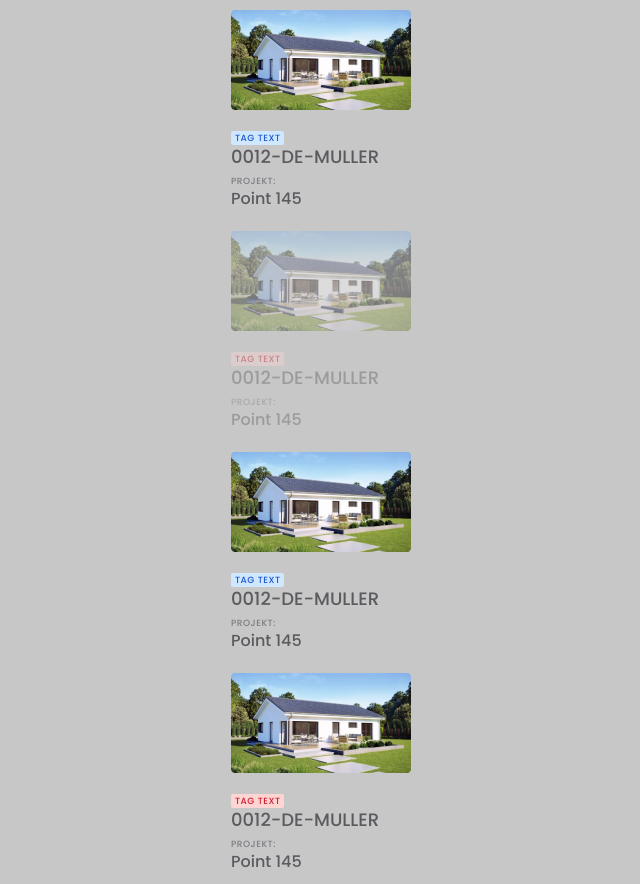
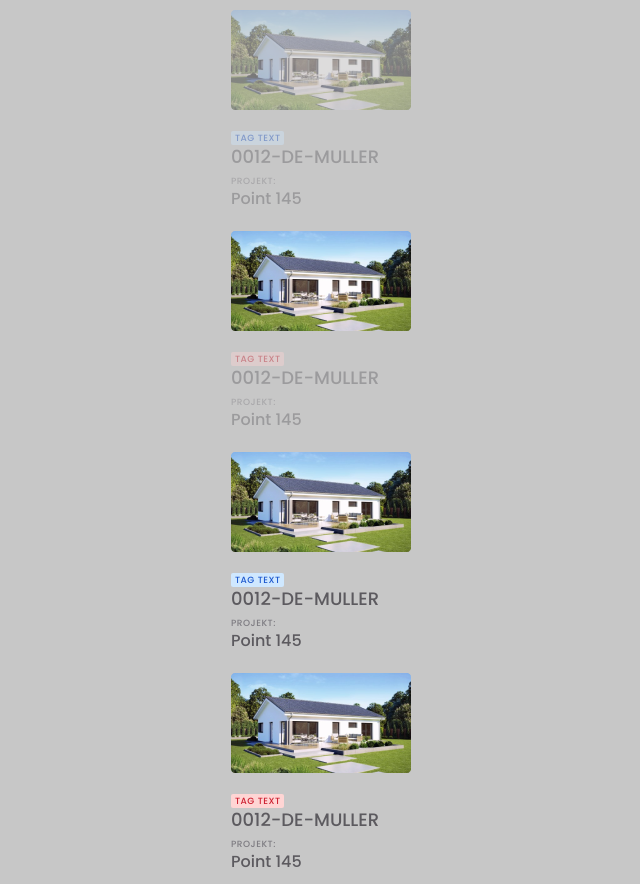
Before and after one commit to piotrglodek/card, a React (Create React App) app: page / in a window 1280 px wide. Shown: the whole page, without its empty margins (319-959 px from the left). Built offline with nearby package versions, Linux system fonts and the light colour scheme.

Commit message:
Refactor code with classnames tool

```diff
--- a/src/components/Card/Card.tsx
+++ b/src/components/Card/Card.tsx
@@ -1,72 +1,58 @@
-import { useEffect, useState } from 'react';
+import React, { useEffect, useState } from 'react';
+import classNames from 'classnames';
 
 type Props = {
   disabled?: boolean;
   error?: boolean;
   imgSrc: string;
   imgAlt: string;
+  tagColor?: string;
+  tagBg?: string;
 };
 
-type cardClasses = {
-  card: string;
-  cardContainerImage: string;
-  cardImage: string;
-  cardContainer: string;
-  cardTag: string;
-  cardLead: string;
-  cardOverline: string;
-  cardMajor: string;
-};
+export const Card = ({
+  disabled = false,
+  error = false,
+  imgSrc,
+  imgAlt,
+  tagColor = 'blue800',
+  tagBg = 'blue100',
+}: Props) => {
+  tagColor = error ? 'red800' : tagColor;
+  tagBg = error ? 'red100' : tagBg;
 
-export const Card = ({ disabled, error, imgSrc, imgAlt }: Props) => {
-  const cardClasses = {
-    card: `card`,
-    cardContainerImage: `card__container-image`,
-    cardImage: `card__image`,
-    cardContainer: `card__container`,
-    cardTag: `card__tag overline-text color-blue800 bg-blue100`,
-    cardLead: `card__lead lead-text color-dark700`,
-    cardOverline: `card__overline-text overline-text color-dark500`,
-    cardMajor: `card__major-text major-text color-dark700`,
+  const [selected, setSelected] = useState(false);
+  const toggleSelected = () => {
+    setSelected(prev => !prev);
   };
-  const [cardDefaultClasses, setCardDefaultClasses] =
-    useState<cardClasses>(cardClasses);
 
-  useEffect(() => {
-    const handleCardClasses = () => {
-      if (error) {
-        setCardDefaultClasses(prev => ({
-          ...prev,
-          cardTag: `card__tag overline-text color-red800 bg-red100`,
-        }));
-      }
-      if (disabled) {
-        setCardDefaultClasses(prev => ({
-          ...prev,
-          cardContainer: `card__container card__container--disabled`,
-        }));
-      }
-      if (disabled && error) {
-        setCardDefaultClasses(prev => ({
-          ...prev,
-          card: `card card--disabled`,
-        }));
-      }
-    };
-
-    handleCardClasses();
-  }, [error, disabled]);
+  const cardClass = classNames({
+    card: true,
+    'card--disabled': disabled && error === false,
+    'card--disabled-error': disabled && error,
+    'card--selected': selected,
+  });
+  const cardTagClass = classNames({
+    card__tag: true,
+    'overline-text': true,
+  });
 
   return (
-    <section className={cardDefaultClasses.card}>
-      <figure className={cardDefaultClasses.cardContainerImage}>
+    <section
+      onClick={toggleSelected}
+      className={`${cardClass} border-${tagColor}`}>
+      <figure className='card__container-image'>
         <img className='card__image' src={imgSrc} alt={imgAlt} />
       </figure>
-      <article className={cardDefaultClasses.cardContainer}>
-        <p className={cardDefaultClasses.cardTag}>tag text</p>
-        <p className={cardDefaultClasses.cardLead}>0012-DE-Muller</p>
-        <p className={cardDefaultClasses.cardOverline}>Projekt:</p>
-        <p className={cardDefaultClasses.cardMajor}>Point 145</p>
+      <article className='card__container'>
+        <p className={`${cardTagClass} color-${tagColor} bg-${tagBg}`}>
+          tag text
+        </p>
+        <p className='card__lead lead-text color-dark700'>0012-DE-Muller</p>
+        <p className='card__overline-text overline-text color-dark500'>
+          Projekt:
+        </p>
+        <p className='card__major-text major-text color-dark700'>Point 145</p>
       </article>
     </section>
   );
```
